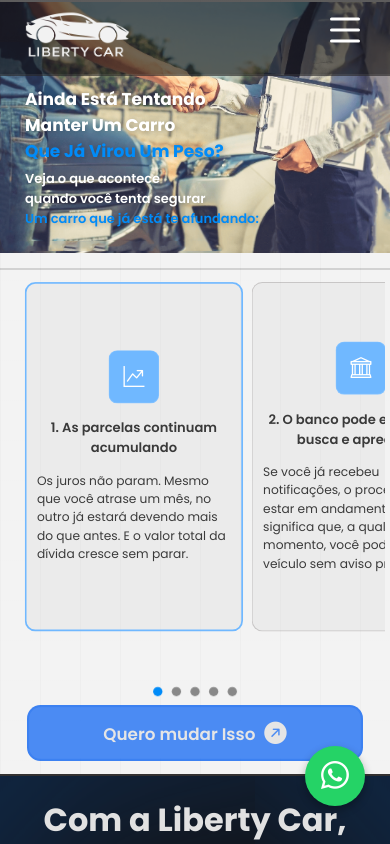
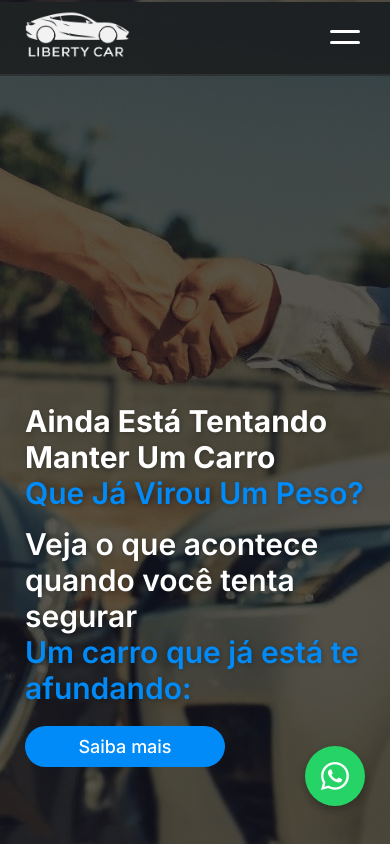
Before and after one commit to guhrizzo/liberty-landing-page, a React (Vite) app in the folder my-vue-app/: page / in a window 390 px wide. Shown: the top 844 px of the page. Built offline with nearby package versions, Linux system fonts and the light colour scheme.

Commit message:
add .design

```diff
--- a/my-vue-app/src/BrokenCar.css
+++ b/my-vue-app/src/BrokenCar.css
@@ -4,7 +4,7 @@
     background-position: bottom;
     display: flex;
     flex-direction: column;
-    justify-content: center;
+    justify-content: end;
     align-items: start;
     background-attachment: fixed;
     position: absolute;
@@ -15,6 +15,21 @@
     overflow: hidden;
     border-bottom: 2px solid #00000023;
     border-top: 2px solid #00000023;
+    border-radius:0 0 24px 24px;
+}
+
+.img-car::before {
+    content: "";
+    position: absolute;
+    inset: 0;
+    background: rgba(0, 0, 0, 0.55); /* ajuste entre 0.3 e 0.65 */
+    z-index: 0;
+}
+
+
+.img-car * {
+    position: relative;
+    z-index: 1;
 }
 
 .broken-car-container {
@@ -71,39 +86,71 @@
 
 .text-car-effect {
     color: #008bf8;
+    font-family: "Inter", sans-serif;
 }
 
 @media (max-width:768px) {
 
     .img-car{
-        height: 32dvh;
-        background-size: contain;
-        background-repeat: no-repeat;
+        height: 103dvh;
+        background-size: cover;
         background-position: top center;
         background-image: url('assets/PictureCar.png');
     }
 
+    .img-car::before {
+        background: rgba(0, 0, 0, 0.65); /* mais forte no mobile */
+    }
+
+    .btn-broken{
+        margin-left: 25px;
+        margin-top: 20px;
+        margin-bottom: 100px;
+        padding: 10px 20px;
+        font-weight: 500;
+        width: 200px;
+        font-size: 18px;
+        background-color: #008bf8;
+        color: white;
+        border: none;
+        border-radius: 30px;
+        font-family: 'Inter', sans-serif;
+        cursor: pointer;
+    }
+
     .broken-car-container {
-        margin-top: 30dvh;
+        margin-top: 96dvh;
+    }
+
+    .text-car-effect {
+
+        font-family: "Inter", sans-serif;
+        font-weight: 600;
+        font-size: 30px;
+        margin-bottom: 15px;
     }
 
     .title-car{
-        font-size: 20px;
+        font-size: 30px;
         text-shadow: 1px 1px 5px rgba(0, 0, 0, 0.267);
         margin-left: 25px;
         margin-top: 45px;
-        margin-bottom: 5px;
+        margin-bottom: 15px;
+
+        font-family: "Inter", sans-serif;
         z-index: 0;
     }
 
     .text-info{
-        font-size: 13px;
+        font-size: 30px;
         line-height: normal;
         font-weight: 600;
         margin-top: 0px;
+        font-family: "Inter", sans-serif;
         margin-bottom: 0;
         margin-left: 25px;
         text-shadow: 1px 1px 5px rgba(0, 0, 0, 0.267);
+
     }
 
     .exclamation{
@@ -115,7 +162,5 @@
 }
 
 @media (max-width:800px){
-    .title-car{
-        font-size: 17px;
-    }
+
 }
--- a/my-vue-app/src/BrokenCar.jsx
+++ b/my-vue-app/src/BrokenCar.jsx
@@ -11,6 +11,7 @@ function BrokenCar() {
                 <p className='text-info'>Veja o que acontece <br />quando você tenta segurar <br /><span className='text-car-effect'>
                     Um carro que já está te afundando: </span>
                 </p>
+                <button className='btn-broken'> Saiba mais </button>
             </div>
         </div>
     )
--- a/my-vue-app/src/Carousel.css
+++ b/my-vue-app/src/Carousel.css
@@ -1,118 +1,121 @@
 .carousel-wrapper {
   width: 100vw;
-  margin: 0;
-  padding: 0;
-  scale: 0.97;
-
+  height: 80dvh;
+  padding-top: 20px;
+  display: flex;
+  justify-content: center;
+  align-items: center;
 }
 
-.swiper-slide-active .slide {
-
-  border: 2px solid #70B8FF;
-
-  transition: all 0.3s ease-in-out;
+/* Centraliza o Swiper */
+.swiper {
+  width: 100%;
+  height: 100%;
 }
 
-.slide {
-  height: 300px;
-  background: #c2bfbf25;
-  color: #3A3A3A;
+/* Alinha slides */
+.swiper-slide {
   display: flex;
-  border: 1px solid #807a7a56;
-  align-items: start;
   justify-content: center;
-  flex-direction: column;
-  padding-left: 12px;
-  padding-right: 12px;
-  border-radius: 12px;
-  cursor: grab;
-  transition: all 0.3s ease-in-out;
+  align-items: center;
 }
 
-.slide h2{
-    margin: 16px 0;
-    font-weight: 600;
-    font-size: 18px;
+/* Card padrão */
+.slide {
+  width: 330px;
+  height: 420px;
+  background: #e8e8e8;
+  border-radius: 28px;
+  padding: 28px 22px;
+
+  display: flex;
+  flex-direction: column;
+  justify-content: center;
+  align-items: center;
+
+  text-align: left;
+
+  transition: 0.35s ease;
+  cursor: grab;
+
+  box-shadow: 0px 8px 22px rgba(0, 0, 0, 0.15);
+  border: 1px solid #d4d4d4;
 }
 
-.slide p{
-    font-weight: 400;
-    color: #3A3A3A;
+/* Ícone */
+.slide i {
+  font-size: 32px;
+  background: #70B8FF;
+  color: white;
+  padding: 14px 18px;
+  border-radius: 14px;
+  margin-bottom: 20px;
 }
 
-.slide i{
-    text-align: left;
-    font-size: 24px;
-    background-color: #70B8FF;
-    padding: 12px 16px;
-    color: white;
-    border-radius: 10px;
-    border: 1px solid #ffffff23;
+
+.slide h2 {
+  width: 100%;
+  text-align: left;
+  font-size: 24px;
+  font-weight: 600;
+  margin: 20px 0;
+  color: #000;
 }
 
-/* Bolinhas (paginaçao) */
-.swiper-pagination {
-  position: absolute !important;
-
-  margin-top: 20px;
-  text-align: center;
+/* Texto */
+.slide p {
+  text-align: left;
+  width: 100%;
+  color: #3A3A3A;
+  font-size: 16px;
+  font-weight: 400;
 }
 
+
+/* Slides laterais */
+.swiper-slide-prev .slide,
+.swiper-slide-next .slide {
+  background: #d4d4d4;
+  scale: 0.92;
+  opacity: 0.65;
+}
+
+/* Slide destacado (ativo) */
+.swiper-slide-active .slide {
+  scale: 1.08;
+  opacity: 1;
+  border: 2px solid #bcbcbc;
+  background: #ededed;
+}
+
+/* Paginação estilo iOS */
 .swiper-pagination-bullet {
-  background: #888;
+  width: 10px;
+  height: 10px;
+  background: #c5c5c5;
   opacity: 1;
+  margin: 0 6px !important;
 }
 
 .swiper-pagination-bullet-active {
-  background: #008bf8;
+  background: #70B8FF;
+  width: 22px;
+  border-radius: 12px;
 }
 
-@media screen and (max-width: 768px){
-  .slide{
-    width: 235px;
+/* Mobile */
+@media (max-width: 768px) {
+  .slide {
+    width: 280px;
     height: 400px;
-    display: flex;
-
-    align-items: center;
+    ;
   }
 
-  .slide h2{
-    font-size: 15px;
+  .slide h2 {
+    font-size: 20px;
   }
 
-  .slide i{
-    text-align: center;
-
-  }
-
-  .carousel-wrapper{
-    height: 45dvh;
-
-  }
-
-  .swiper-wrapper{
-    height: 47dvh;
-    scale: 0.9;
-  }
-
-  .slide p{
+  .slide p {
     font-size: 14px;
   }
-  .swiper-pagination.swiper-pagination-clickable.swiper-pagination-bullets.swiper-pagination-horizontal{
-    scale: 1.2;
-  }
 }
-
-@media screen and (max-width: 800px){
-  .slide{
-    width: 250px;
-  }
-
-  .swiper-wrapper{
-    height: 55dvh;
-  }
-
-  .carousel-wrapper{
-    height: 52dvh;
-  }
-}
--- a/my-vue-app/src/Carousel.jsx
+++ b/my-vue-app/src/Carousel.jsx
@@ -12,8 +12,8 @@ import "aos/dist/aos.css";
 export default function Carousel() {
   useEffect(() => {
     AOS.init({
-      duration: 800, // duração da animação
-      once: true,    // anima apenas 1 vez
+      duration: 800,
+      once: true,
     });
   }, []);
 
@@ -31,7 +31,7 @@ export default function Carousel() {
     {
       icon: "bi-piggy-bank",
       title: "3. Mesmo sem carro, a dívida continua",
-      text: "Muita gente pensa: “Ah, se o banco levar, tudo bem”. Só que não é assim. Quando o carro vai a leilão, o valor arrecadado costuma ser muito abaixo da dívida — e você continua devendo a diferença."
+      text: "Quando o carro vai a leilão, o valor arrecadado costuma ser muito abaixo da dívida — e você continua devendo a diferença."
     },
     {
       icon: "bi-house-slash",
@@ -50,27 +50,16 @@ export default function Carousel() {
       <Swiper
         loop={true}
         centeredSlides={true}
-        pagination={{ clickable: true, type: "bullets" }}
-        modules={[Pagination, Navigation, EffectCreative]}
+        pagination={{ clickable: true }}
+        modules={[Pagination]}
+
+        slidesPerView={1.4}
+        spaceBetween={40}
         breakpoints={{
-          0: {
-            slidesPerView: 2,
-            spaceBetween: 130,
-            centeredSlides: false,
-          },
-          768: {
-            slidesPerView: 3,
-            spaceBetween: 60, // entre 768 e 799
-            centeredSlides: true,
-          },
-          800: {
-            slidesPerView: 3,
-            spaceBetween: 20, // a partir de 800
-            centeredSlides: true,
-          },
+          768: { slidesPerView: 2.5, spaceBetween: 80 },
+          1024: { slidesPerView: 3, spaceBetween: 100 },
         }}
       >
-
         {slides.map((slide, index) => (
           <SwiperSlide key={index}>
             <div
@@ -85,7 +74,6 @@ export default function Carousel() {
           </SwiperSlide>
         ))}
       </Swiper>
-
     </div>
   );
 }
--- a/my-vue-app/src/Nav.css
+++ b/my-vue-app/src/Nav.css
@@ -104,6 +104,10 @@ nav ul li:hover::after {
         z-index: 999 !important;
     }
 
+    nav ul li{
+        color: #000;
+    }
+
     .navbar {
         position: fixed;
         top: 0;
@@ -172,7 +176,7 @@ nav ul li:hover::after {
         display: flex;
         position: fixed;
         right: 30px;
-        top: 30px;
+        top: 37px;
         transform: translateY(-50%);
         flex-direction: column;
         gap: 8px;
--- a/my-vue-app/src/Nav.jsx
+++ b/my-vue-app/src/Nav.jsx
@@ -47,7 +47,6 @@ function Nav() {
                 <div className={menuAtivo ? "lines ativo" : "lines"} onClick={alternarMenu}>
                     <div className="line"></div>
                     <div className="line"></div>
-                    <div className="line"></div>
                 </div>
             </nav>
         </div>
--- a/my-vue-app/src/Shorts.css
+++ b/my-vue-app/src/Shorts.css
@@ -85,7 +85,7 @@
 
 @media (max-width: 800px) {
   .video-front {
-    scale: 0.88;
+    scale: 0.8;
     width: 460px;
   }
 
--- a/my-vue-app/src/index.css
+++ b/my-vue-app/src/index.css
@@ -1,4 +1,4 @@
-@import url('https://fonts.googleapis.com/css2?family=Inter:ital,opsz,wght@0,14..32,100..900;1,14..32,100..900&family=Montserrat:ital,wght@0,100..900;1,100..900&family=Poppins:ital,wght@0,100;0,200;0,300;0,400;0,500;0,600;0,700;0,800;0,900;1,100;1,200;1,300;1,400;1,500;1,600;1,700;1,800;1,900&display=swap');
+@import url('https://fonts.googleapis.com/css2?family=Cinzel+Decorative:wght@400;700;900&family=Inter:ital,opsz,wght@0,14..32,100..900;1,14..32,100..900&family=Montserrat:ital,wght@0,100..900;1,100..900&family=Poppins:ital,wght@0,100;0,200;0,300;0,400;0,500;0,600;0,700;0,800;0,900;1,100;1,200;1,300;1,400;1,500;1,600;1,700;1,800;1,900&display=swap');
 
 @import url("https://cdn.jsdelivr.net/npm/bootstrap-icons@1.13.1/font/bootstrap-icons.min.css");
 
@@ -6,7 +6,7 @@
   padding: 0;
   margin: 0;
   box-sizing: border-box;
-  font-family: 'Poppins', Arial, Helvetica, sans-serif;
+  font-family: 'Inter', Arial, Helvetica, sans-serif;
 }
 
 body {
--- a/my-vue-app/src/quitacao.css
+++ b/my-vue-app/src/quitacao.css
@@ -84,17 +84,20 @@ body{
     background-color: #131010;
     padding: 20px;
     color: #E1E1E1;
+    font-family: 'Inter', sans-serif;
     box-shadow: inset 0 0 200px #0f3460;
     border-bottom: 2px solid #fafafa23;
 }
 
 .explication h1 {
     font-size: 46px;
+    font-family: 'Inter', sans-serif;
 }
 
 .h2 {
     color: #f2f2f298;
     font-size: 18px;
+    font-family: 'Inter', sans-serif;
 }
 
 .cards {
@@ -102,6 +105,7 @@ body{
     gap: 20px;
     margin-top: 25px;
     margin-bottom: 25px;
+    font-family: 'Inter', sans-serif;
 
 }
 
@@ -165,7 +169,8 @@ body{
 .btn-lm {
     padding: 12px;
     width: 220px;
-    margin-bottom: 10px;
+
+    margin-top: 40px;
     border-radius: 24px;
     border: none;
     font-weight: 600;
@@ -191,10 +196,10 @@ body{
 .bg-faq {
     position: relative;
     width: 100vw;
-    background: #00000041;
+    background: #f4f4f4;
     color: #fff;
     height: fit-content;
-    padding: 4rem 1rem;
+    padding: 0 1rem;
     clip-path: ellipse(100% 93% at 50% 100%);
 }
 
```
Also changed, not shown: my-vue-app/src/FAQ.css (+87 -27 lines), my-vue-app/src/FAQ.jsx (+9 -1 lines).
